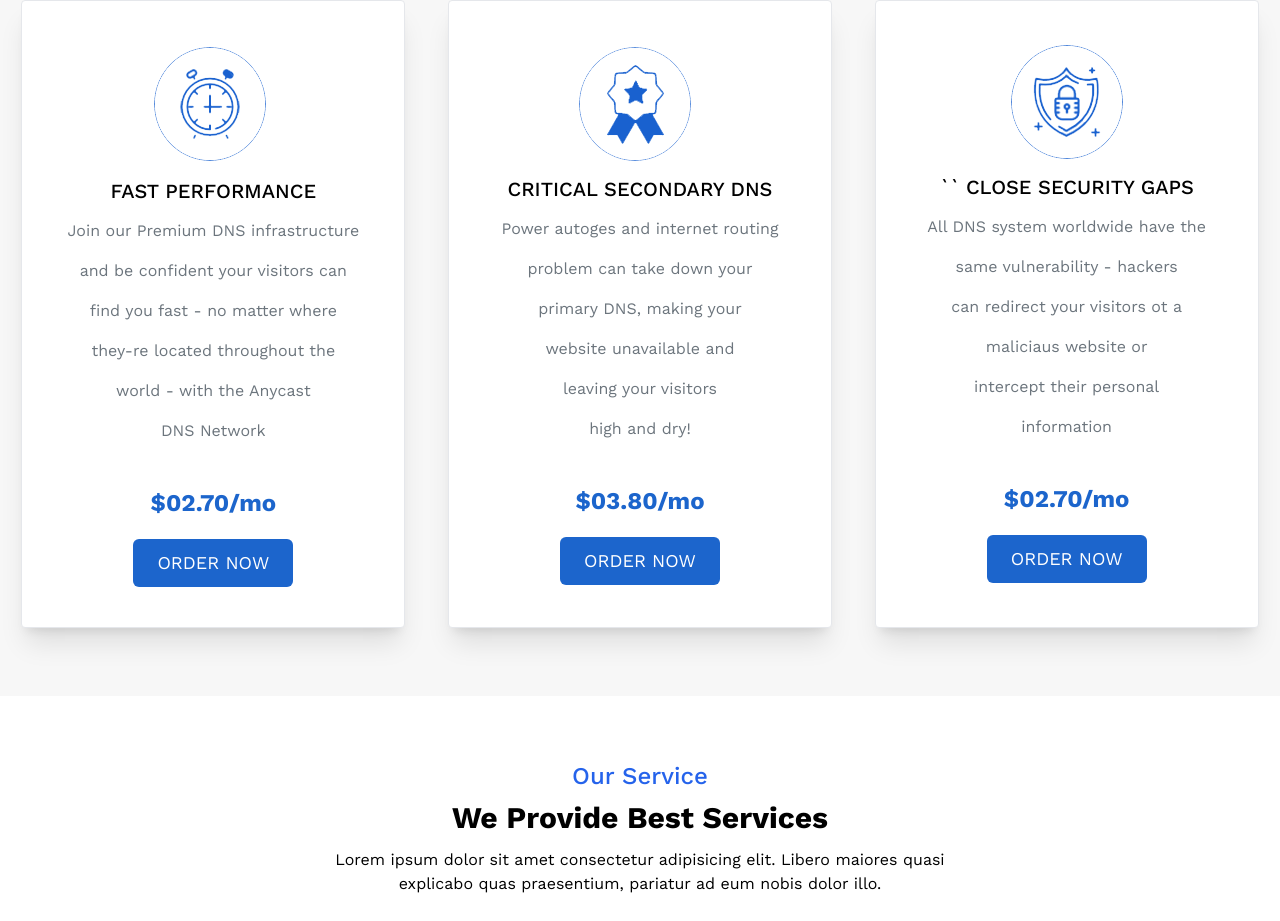
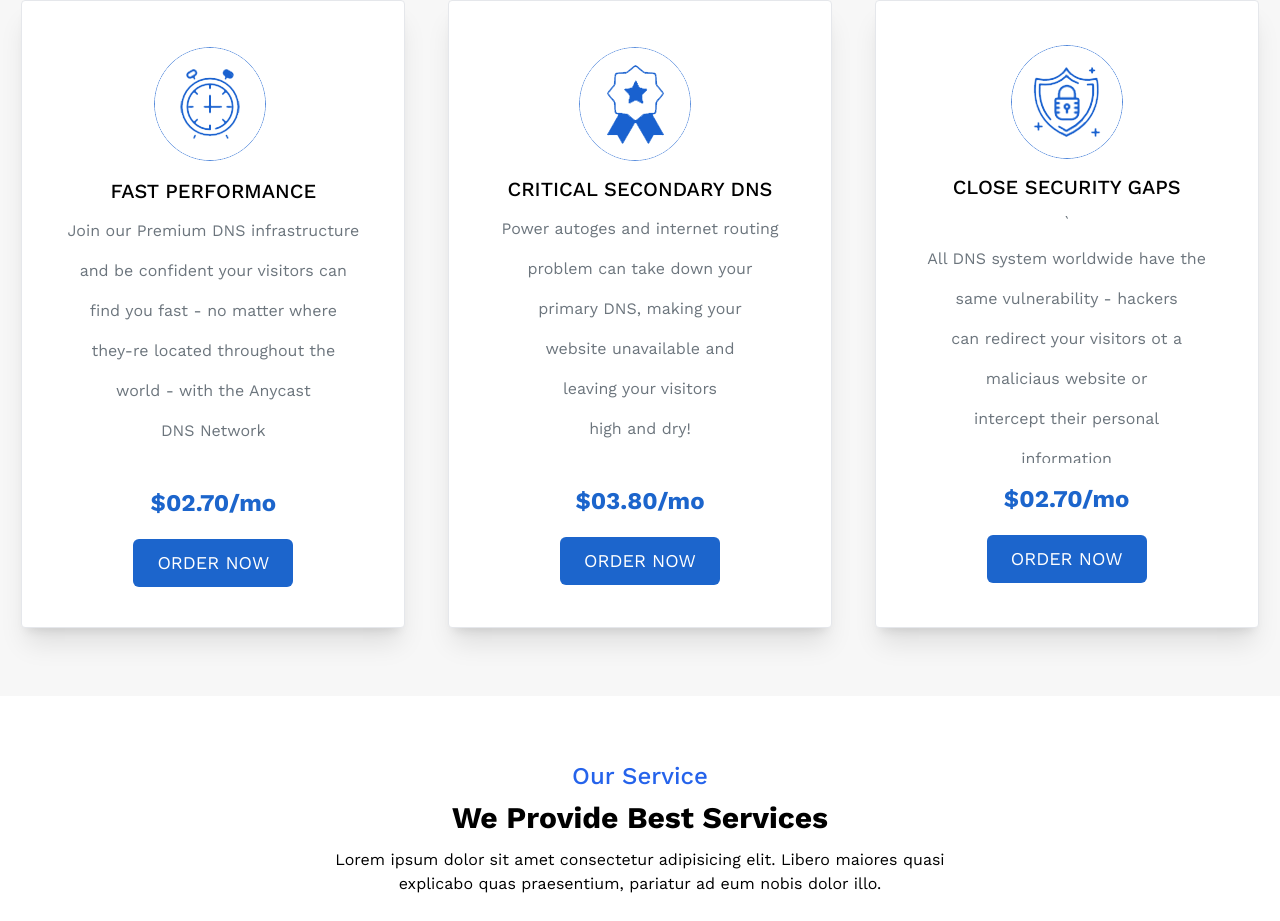
Before and after one commit to imehsans/Tailwind-Practice-Work, a website: page src/index.html in a window 1280 px wide. Shown: the part 1526-2447 px from the top of the page. Drawn offline with nearby package versions, Linux system fonts and the light colour scheme.

Commit message:
Tailwind Toolkit site

```diff
--- a/src/index.html
+++ b/src/index.html
@@ -309,11 +309,11 @@
               <h6
                 class="font-medium h-11 overflow-y-hidden py-2.5 text-xl uppercase"
               >
-              ``  close security gaps
+                close security gaps
               </h6>
               <ul
                 class="mx-auto overflow-y-hidden h-64 text-md leading-loose text-[#6c757d] center w-11/12"
-              >
+              >`
                 <li class="py-1">All DNS system worldwide have the</li>
                 <li class="py-1">same vulnerability - hackers</li>
                 <li class="py-1">can redirect your visitors ot a</li>
```
